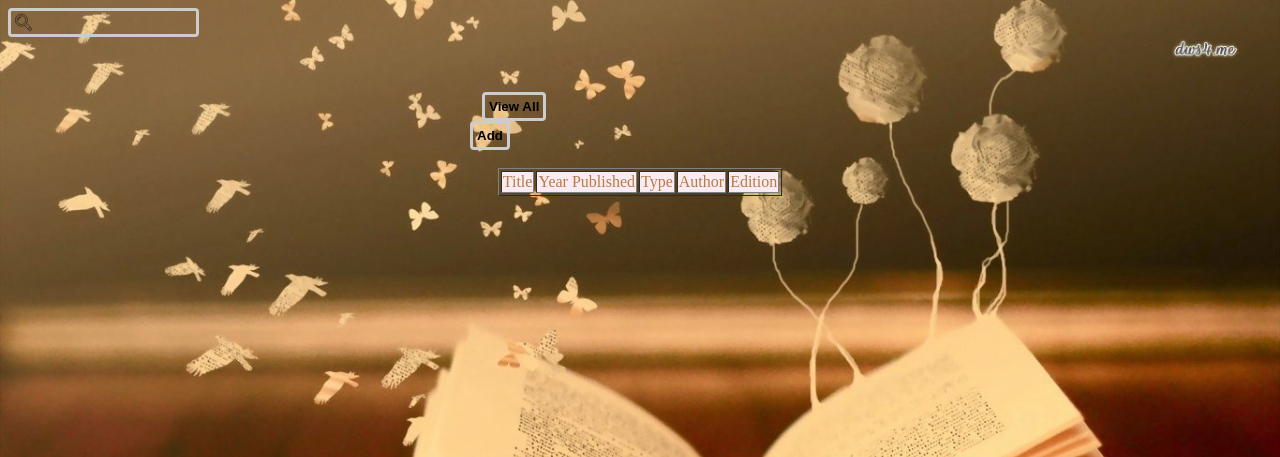
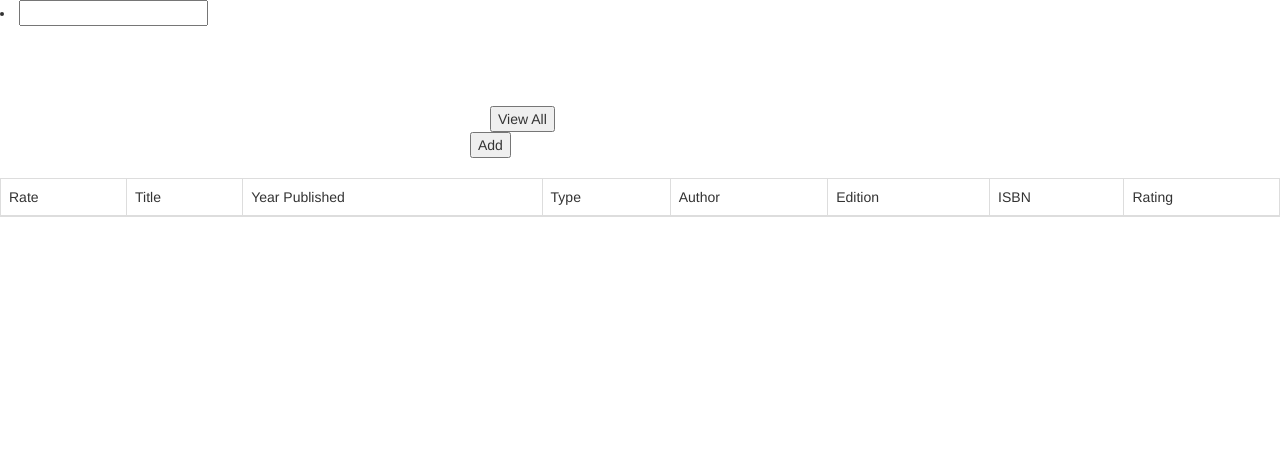
Before and after one commit to UrAvgProgrammer/Bookshelf, a Flask app: page /adder in a window 1280 px wide. Shown: the top 457 px of the page. Run offline with Flask 2, Linux system fonts and the light colour scheme; some libraries are stand-ins or nearby versions.

Commit message:
Just a copy incase something bad happens lol

```diff
--- a/PersonalBookShelf/app/controller.py
+++ b/PersonalBookShelf/app/controller.py
@@ -7,11 +7,43 @@ from wtforms import Form, StringField, TextAreaField, PasswordField, validators
 
 
 
-@app.route('/')
+@app.route('/' , methods = ['POST', 'GET'])
 def index():
     models.Bookshelf.db()
     studs = models.Bookshelf.view()
-    return render_template("personalshelf.html",studs = studs)
+    if request.method == 'POST':
+        cursor = mysql.get_db().cursor()
+        ratingNew = int(request.form['rate'])
+        bookidNew = request.form['Store']
+
+        sql = "SELECT rating FROM shelf WHERE bookid = '%s'" % (bookidNew,)
+        cursor.execute(sql)
+        for i in cursor.fetchall():
+            rate = float(i[0])
+
+        sql = "SELECT raters FROM shelf WHERE bookid = '%s'" % (bookidNew,)
+        cursor.execute(sql)
+        for j in cursor.fetchall():
+            raters = int(j[0])
+
+        dividend = ratingNew+rate
+        ratersTot = raters+1
+
+        total = float(dividend/ratersTot)
+
+        sql = "UPDATE shelf set rating = '%f' where bookid = '%s'" % (total,bookidNew)
+        cursor.execute(sql)
+        mysql.get_db().commit()
+
+        sql = "UPDATE shelf set raters = '%d' where bookid = '%s'" % (ratersTot,bookidNew)
+        cursor.execute(sql)
+        mysql.get_db().commit()
+
+        studs = models.Bookshelf.view()
+        return render_template("personalshelf.html",studs = studs)
+
+    else:
+        return render_template("personalshelf.html",studs = studs)
 
 
 @app.route('/adder', methods = ['POST', 'GET'])
@@ -24,9 +56,10 @@ def adder():
         typeNew = form.typeNew.data
         authorNew = form.authorNew.data
         editionNew = form.editionNew.data
+        isbnNew = form.isbnNew.data
 
         if form.validate():
-            book = models.Bookshelf(title = titleNew, year = yearNew, type = typeNew , author = authorNew, edition = editionNew)
+            book = models.Bookshelf(title = titleNew, year = yearNew, type = typeNew , author = authorNew, edition = editionNew, isbn = isbnNew, rating = 0, raters = 0)
             book.add()
             flash('Book successfully added', 'success')
             return render_template("add.html", form=form)
@@ -87,10 +120,11 @@ def update():
         typeNew = form.typeNew.data
         authorNew = form.authorNew.data
         editionNew = form.editionNew.data
+        isbnNew = form.isbnNew.data
 
 
         if form.validate():
-            models.Bookshelf.update(bookidNew,titleNew,yearNew,typeNew,authorNew,editionNew)
+            models.Bookshelf.update(bookidNew,titleNew,yearNew,typeNew,authorNew,editionNew,isbnNew)
             flash('Successfully Updated', 'success')
             return render_template("update.html", form = form)
         elif not form.validate():
@@ -115,7 +149,7 @@ def searchGet():
         search1 = "%"+search+"%"
 
 
-        sql = "SELECT * FROM shelf WHERE title LIKE '%s' or year LIKE '%s' or type LIKE '%s' or author LIKE '%s' or edition LIKE '%s'" % (search1,search1,search1,search1,search1)
+        sql = "SELECT * FROM shelf WHERE title LIKE '%s' or year LIKE '%s' or type LIKE '%s' or author LIKE '%s' or edition LIKE '%s' or isbn LIKE '%s'" % (search1,search1,search1,search1,search1,search1)
         cursor.execute(sql)
         studs = cursor.fetchall()
 
--- a/PersonalBookShelf/app/forms.py
+++ b/PersonalBookShelf/app/forms.py
@@ -8,6 +8,7 @@ class Forms(Form):
     typeNew = StringField('Book Type', [validators.Length(min=1,max=60)])
     authorNew = StringField('Author', [validators.Length(min=1,max=60)])
     editionNew = StringField('Edition', [validators.Length(min=1,max=60)])
+    isbnNew = StringField('ISBN', [validators.Length(min=1,max=60)])
     submit = SubmitField("Submit")
 
 class BookForms(Form):
--- a/PersonalBookShelf/app/templates/add.html
+++ b/PersonalBookShelf/app/templates/add.html
@@ -34,6 +34,7 @@
         {{form.typeNew}}  {{form.typeNew.label}}<br><br>
         {{form.authorNew}}  {{form.authorNew.label}}<br><br>
         {{form.editionNew}}  {{form.editionNew.label}}<br><br>
+        {{form.isbnNew}}  {{form.isbnNew.label}}<br><br>
         {{form.submit}}
       </div>
 
--- a/PersonalBookShelf/app/templates/personalshelf.html
+++ b/PersonalBookShelf/app/templates/personalshelf.html
@@ -1,8 +1,12 @@
 <!DOCTYPE html>
-<html>
+<html lang="en">
 <head>
-<meta charset="UTF-8">
-<link rel="stylesheet" type="text/css" href="{{url_for('static',filename='style.css')}}">
+  <title>Bootstrap Example</title>
+  <meta charset="utf-8">
+  <meta name="viewport" content="width=device-width, initial-scale=1">
+  <link rel="stylesheet" href="https://maxcdn.bootstrapcdn.com/bootstrap/3.3.7/css/bootstrap.min.css">
+  <script src="https://ajax.googleapis.com/ajax/libs/jquery/3.2.1/jquery.min.js"></script>
+  <script src="https://maxcdn.bootstrapcdn.com/bootstrap/3.3.7/js/bootstrap.min.js"></script>
 </head>
 
 <body>
@@ -25,27 +29,40 @@
                     </div>
         </font>
 	</form></div><br>
-        <table  border = 1 style="margin: auto;">
+        <table  class="table table-bordered">
 	<thead>
-
-    	<td bgcolor="#f9ebf2"><font color="#b97a46">Title</font></td>
-    	<td bgcolor="#f9ebf2"><font color="#b97a46">Year Published</font></td>
-		<td bgcolor="#f9ebf2"><font color="#b97a46">Type</font></td>
-		<td bgcolor="#f9ebf2"><font color="#b97a46">Author</font></td>
-		<td bgcolor="#f9ebf2"><font color="#b97a46">Edition</font></td>
+		<td>Rate</td>
+    	<td>Title</td>
+    	<td>Year Published</td>
+		<td>Type</td>
+		<td>Author</td>
+		<td>Edition</td>
+		<td>ISBN</td>
+		<td>Rating</td>
 
 	</thead>
 		{% for stud in studs %}
 		<tr>
 			<form action = "{{ url_for('deletefunc') }}" method = "POST">
+
+				<td><input type="radio" name="rate" value=0 checked> None
+				<input type="radio" name="rate" value=1 /> 1
+				<input type="radio" name="rate" value=2 /> 2
+  				<input type="radio" name="rate" value=3 /> 3
+				<input type="radio" name="rate" value=4 /> 4
+				<input type="radio" name="rate" value=5 /> 5
+				<input type="submit" class="btn" formaction="/" value="Submit">
+                </td>
             <td bgcolor="#f9ebf2"><font color="#b97a46">{{stud[1]}}</font></td>
             <td bgcolor="#f9ebf2"><font color="#b97a46">{{stud[2]}}</font></td>
 			<td bgcolor="#f9ebf2"><font color="#b97a46">{{stud[3]}}</font></td>
 			<td bgcolor="#f9ebf2"><font color="#b97a46">{{stud[4]}}</font></td>
 			<td bgcolor="#f9ebf2"><font color="#b97a46">{{stud[5]}}</font></td>
+			<td bgcolor="#f9ebf2"><font color="#b97a46">{{stud[6]}}</font></td>
+			<td bgcolor="#f9ebf2"><font color="#b97a46">{{stud[7]}}</font></td>
 			<td><input type="hidden" name="Store" value = {{stud[0]}}></td>
-			<td><input type ="submit" value ="Delete"></td>
-			<td><input type ="submit" formaction = "/updateBook" value ="Update"></td>
+			<td><input type ="submit" class="btn btn-primary" value ="Delete"></td>
+			<td><input type ="submit" class="btn btn-primary" formaction = "/updateBook" value ="Update"></td>
 			</form>
 		</tr>
 		{% endfor %}
--- a/PersonalBookShelf/app/templates/update.html
+++ b/PersonalBookShelf/app/templates/update.html
@@ -38,6 +38,7 @@
       {{form.typeNew}}  {{form.typeNew.label}}<br><br>
       {{form.authorNew}}  {{form.authorNew.label}}<br><br>
       {{form.editionNew}}  {{form.editionNew.label}}<br><br>
+      {{form.isbnNew}}  {{form.isbnNew.label}}<br><br>
       {{form.submit}}
     </div>
 
```
Also changed, not shown: PersonalBookShelf/app/models.py (+16 -5 lines), 3 other files.
